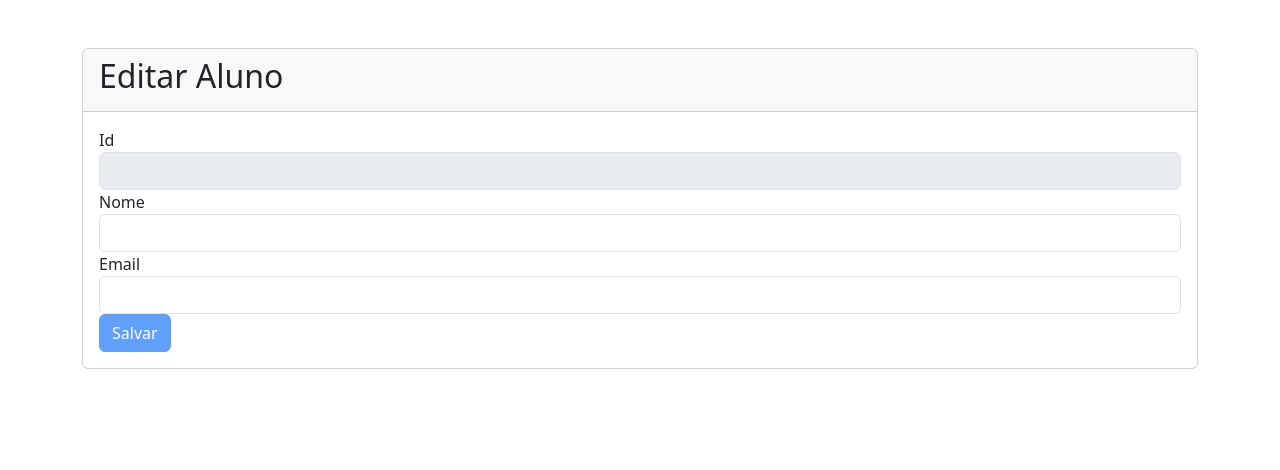
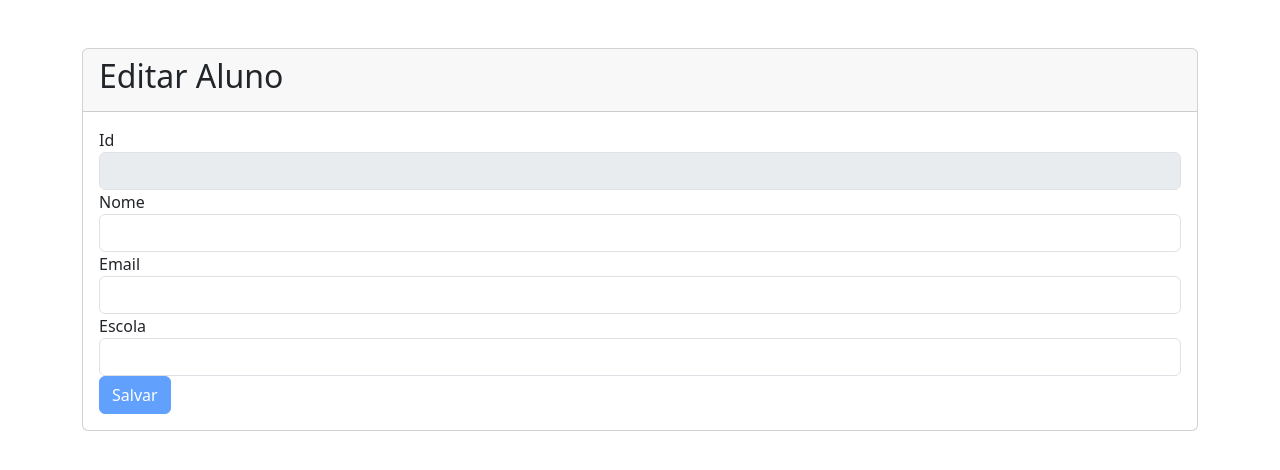
Before and after one commit to KindermanBarros/Alunos-NG, an Angular app in the folder Front-Alunos/: page /edit/1 in a window 1280 px wide. Shown: the top 470 px of the page. Built offline with nearby package versions, Linux system fonts and the light colour scheme; no server answers.

Commit message:
Added missing school editing and showing

```diff
--- a/Front-Alunos/src/app/aluno-detail/aluno-detail.component.html
+++ b/Front-Alunos/src/app/aluno-detail/aluno-detail.component.html
@@ -7,6 +7,7 @@
       <p class="card-text"><strong>Id:</strong> {{ aluno?.id }}</p>
       <p class="card-text"><strong>Nome:</strong> {{ aluno?.name }}</p>
       <p class="card-text"><strong>Email:</strong> {{ aluno?.email }}</p>
+      <p class="card-text"><strong>Escola:</strong> {{ aluno?.school }}</p>
     </div>
   </div>
 </div>
--- a/Front-Alunos/src/app/edit-aluno/edit-aluno.component.html
+++ b/Front-Alunos/src/app/edit-aluno/edit-aluno.component.html
@@ -33,6 +33,15 @@
             formControlName="email"
           />
         </div>
+        <div class="form-group">
+          <label for="school">Escola</label>
+          <input
+            type="text"
+            id="school"
+            class="form-control"
+            formControlName="school"
+          />
+        </div>
         <button
           type="submit"
           class="btn btn-primary"
--- a/Front-Alunos/src/app/edit-aluno/edit-aluno.component.ts
+++ b/Front-Alunos/src/app/edit-aluno/edit-aluno.component.ts
@@ -32,6 +32,7 @@ export class EditAlunoComponent implements OnInit {
       id: [{ value: '', disabled: true }],
       name: ['', Validators.required],
       email: ['', [Validators.required, Validators.email]],
+      school: ['', Validators.required],
     });
   }
 
@@ -51,6 +52,7 @@ export class EditAlunoComponent implements OnInit {
       this.alunosService
         .updateAluno(Number(updatedAluno.id), updatedAluno)
         .subscribe(() => {
+          this.alunoForm.reset(); // Reset the form after successful submission
           this.router.navigate(['/details', updatedAluno.id]);
         });
     }
--- a/Front-Alunos/src/app/list/list.component.ts
+++ b/Front-Alunos/src/app/list/list.component.ts
@@ -141,6 +141,7 @@ export class ListComponent implements OnInit {
         console.error('Error creating user', error);
       },
     });
+    this.form.reset();
   }
 
   editBtn = 'Editar';
```
